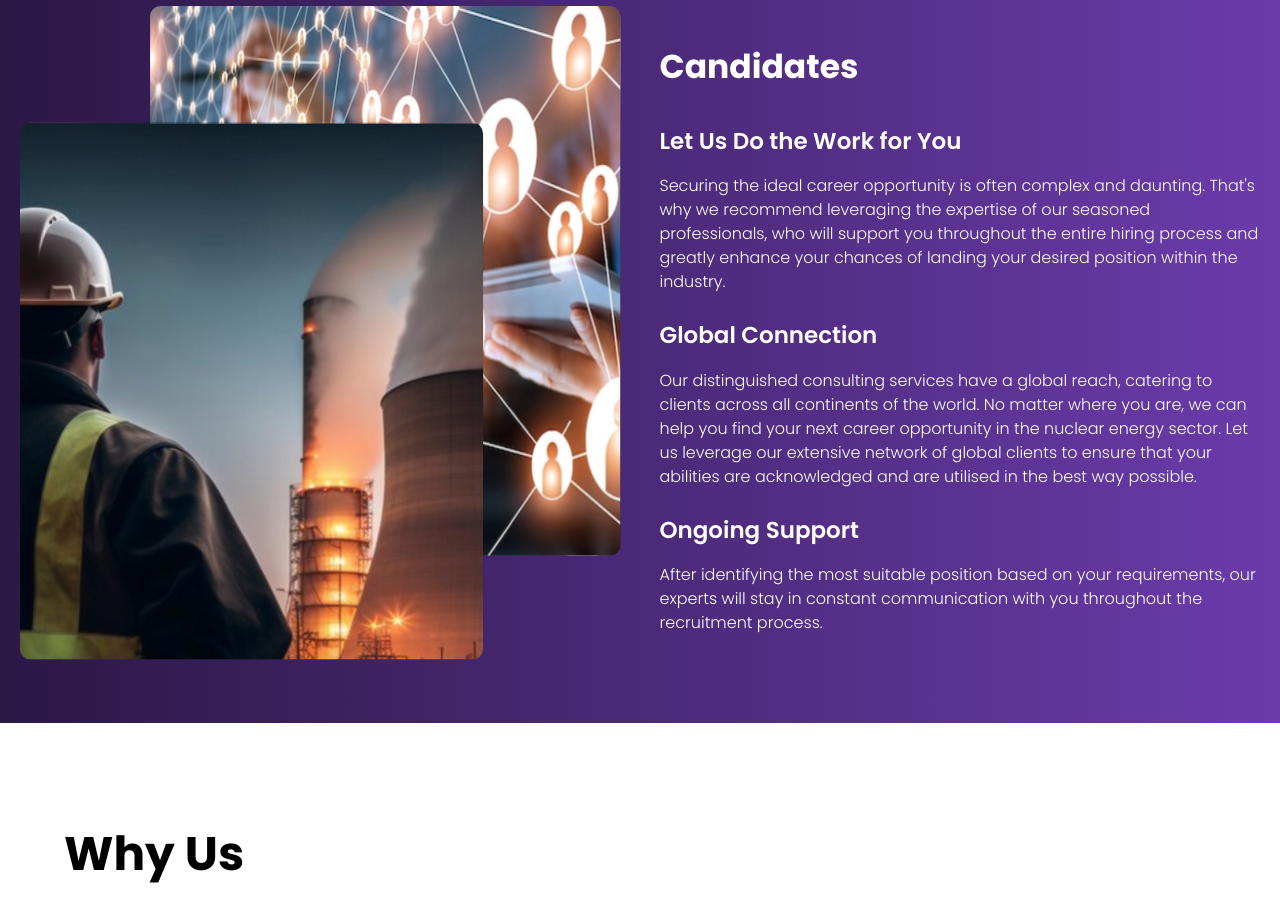
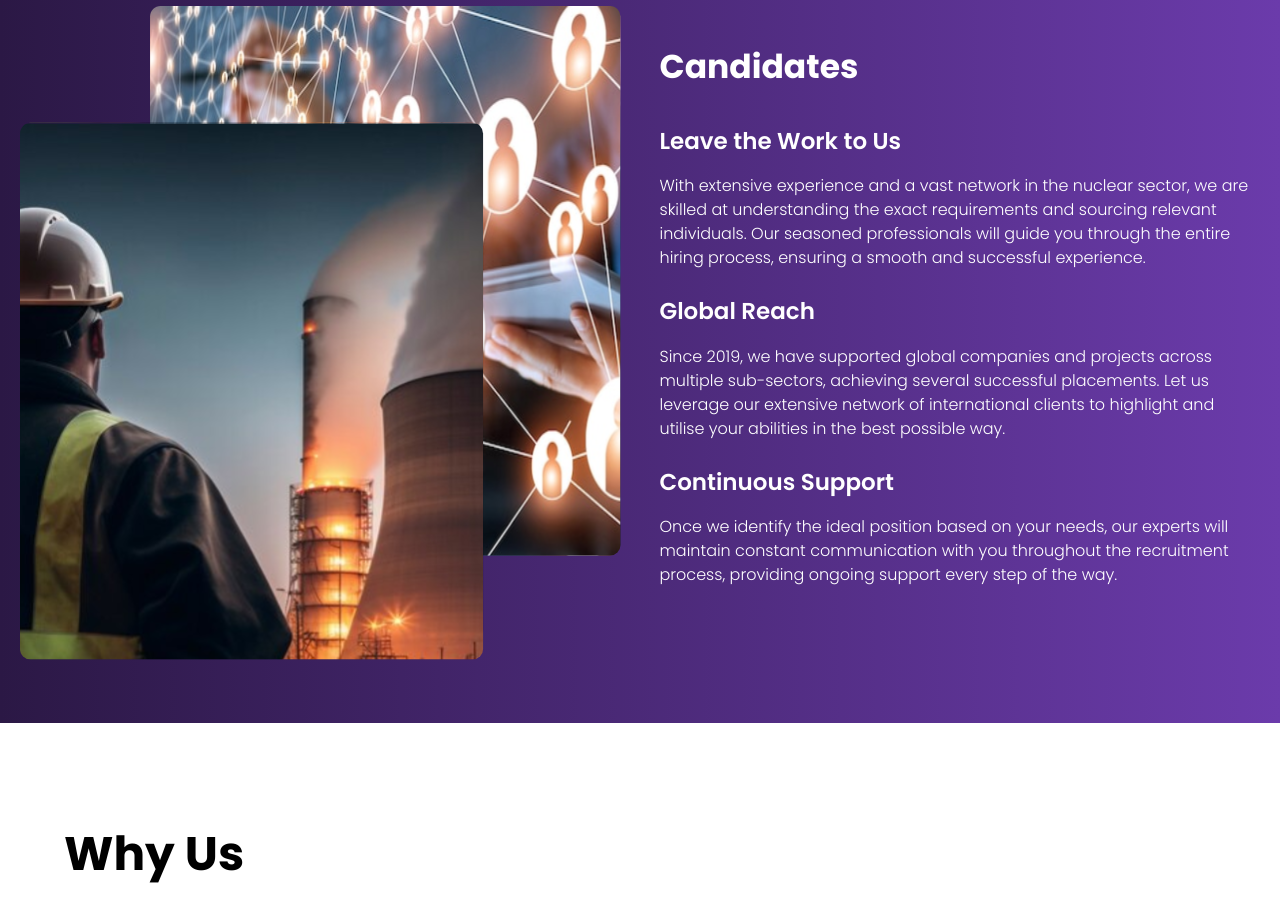
Before and after one commit to thattallman/trx-website, a React (Vite) app: page / in a window 1280 px wide. Shown: the part 1840-2757 px from the top of the page. Built offline with nearby package versions, Linux system fonts and the light colour scheme; grey boxes are pictures that could not be loaded.

Commit message:
content changes

```diff
--- a/src/componments/elements/macros/homeDashboard/SectionFour.jsx
+++ b/src/componments/elements/macros/homeDashboard/SectionFour.jsx
@@ -4,35 +4,31 @@ import GroupImage from "../../../../assets/icons/GroupImage.svg";
 const SectionFour = () => {
   const nav = [
     {
-      name: "Let Us Do the Work for You",
-      description: `Securing the ideal career opportunity is often complex and
-      daunting. That's why we recommend leveraging the expertise of
-      our seasoned professionals, who will support you throughout the
-      entire hiring process and greatly enhance your chances of
-      landing your desired position within the industry.`,
+      name: "Leave the Work to Us",
+      description: `With extensive experience and a vast network in the nuclear sector, we are skilled at understanding the exact requirements and sourcing relevant individuals. Our seasoned professionals will guide you through the entire hiring process, ensuring a smooth and successful experience.`,
     },
     {
-      name: "Global Connection",
+      name: "Global Reach",
       description:
-        "Our distinguished consulting services have a global reach, catering to clients across all continents of the world. No matter where you are, we can help you find your next career opportunity in the nuclear energy sector. Let us leverage our extensive network of global clients to ensure that your abilities are acknowledged and are utilised in the best way possible.",
+        "Since 2019, we have supported global companies and projects across multiple sub-sectors, achieving several successful placements. Let us leverage our extensive network of international clients to highlight and utilise your abilities in the best possible way.",
     },
     {
-      name: "Ongoing Support",
+      name: "Continuous Support",
       description:
-        "After identifying the most suitable position based on your requirements, our experts will stay in constant communication with you throughout the recruitment process.",
+        "Once we identify the ideal position based on your needs, our experts will maintain constant communication with you throughout the recruitment process, providing ongoing support every step of the way.",
     },
   ];
   return (
     <div className="bg-gradient-to-r from-[#2B1845] to-[#6B3BAB] xl:h-[800px]  w-screen flex xl:flex-row flex-col px-8 xl:px-0  py-12 xl:py-5   xl:pb-0 pb-16 gap-4 xl:gap-0 ">
-        <h1 className="  xl:hidden text-center  text-white   font-bold font-poppins  text-[33px]">
-            Candidates
-          </h1>
+      <h1 className="  xl:hidden text-center  text-white   font-bold font-poppins  text-[33px]">
+        Candidates
+      </h1>
       {/* <div className="xl:w-1/2 w-full  bg-black xl:h-full  flex justify-center items-center px-8 xl:px-0 mt-4 xl:mt-0 ">
         <img src={GroupImage} className="w-auto h-auto" />
       </div> */}
       <div className="xl:w-1/2 w-full  xl:h-full flex justify-center items-center px-8 xl:px-0 mt-4 xl:mt-0 py-4 ">
-  <img src={GroupImage} className="h-[]" />
-</div>
+        <img src={GroupImage} className="h-[]" />
+      </div>
 
       <div className="xl:w-1/2 w-full h-full flex justify-center items-center ">
         <div className="xl:w-[601px] xl:h-[582px] flex flex-col gap-8">
@@ -41,9 +37,7 @@ const SectionFour = () => {
           </h1>
           <div className="flex flex-col gap-6">
             {nav.map((data, index) => {
-
               return (
-
                 <div className="flex flex-col gap-4" key={index}>
                   <h1 className="text-white font-poppins text-[23px]  font-semibold">
                     {data.name}
@@ -54,8 +48,6 @@ const SectionFour = () => {
                 </div>
               );
             })}
-
-
           </div>
         </div>
       </div>
```
